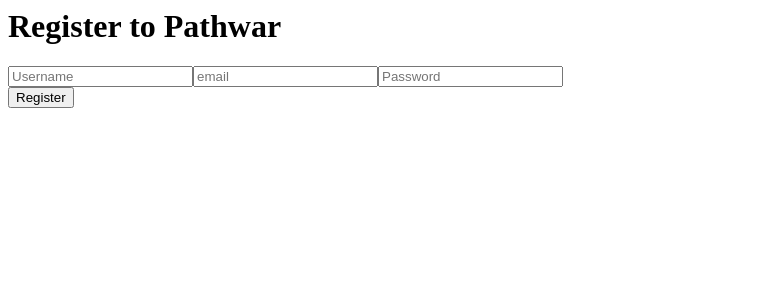
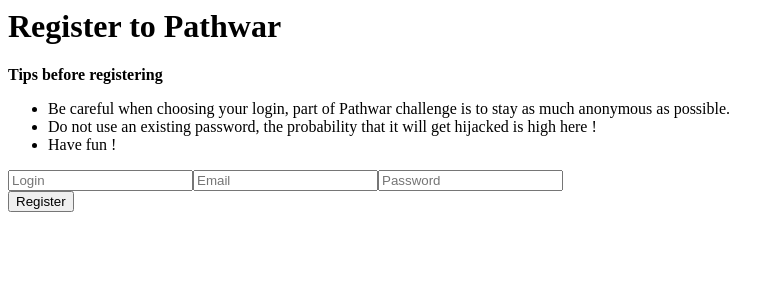
Before and after one commit to pathwar/portal.pathwar.net, a Node project: template app/users/views/register.tpl.jade in a window 1280 px wide. Shown: the top 300 px of the page, without its empty margins (0-781 px from the left). Run offline with Node 20 templates, Linux system fonts and the light colour scheme; the template is opened without the code that fills it, so the values that code supplies are empty.

Commit message:
Better register page

```diff
--- a/app/users/views/register.tpl.jade
+++ b/app/users/views/register.tpl.jade
@@ -1,8 +1,16 @@
-div.center
-  h1 Register to Pathwar
-  form(ng-submit="vm.register(vm.user)").sm-col-6.inline-block
-    input(type="text", ng-model="vm.user.login", placeholder="Username").block.full-width.field-light
-    input(type="email", ng-model="vm.user.email", placeholder="email").block.full-width.field-light
-    input(type="password", ng-model="vm.user.password", placeholder="Password").block.full-width.field-light
-    br
-    button(ng-click="").button.mb1.block.full-width Register
+div.container-small
+  h1.mt0.gray.regular Register to Pathwar
+  div.bg-white.rounded.p2.clearfix
+    div.sm-col.sm-col-8
+      div.sm-col-9
+        b Tips before registering
+        ul
+          li.mt2 Be careful when choosing your login, part of Pathwar challenge is to stay as much anonymous as possible.
+          li.mt1 Do not use an existing password, the probability that it will get hijacked is high here !
+          li.mt1 Have fun !
+    form(ng-submit="vm.register(vm.user)").sm-col.sm-col-4
+      input(type="text", ng-model="vm.user.login", placeholder="Login").block.full-width.field-light
+      input(type="email", ng-model="vm.user.email", placeholder="Email").block.full-width.field-light
+      input(type="password", ng-model="vm.user.password", placeholder="Password").block.full-width.field-light
+      br
+      button(ng-click="").button.mb1.block.full-width Register
```
